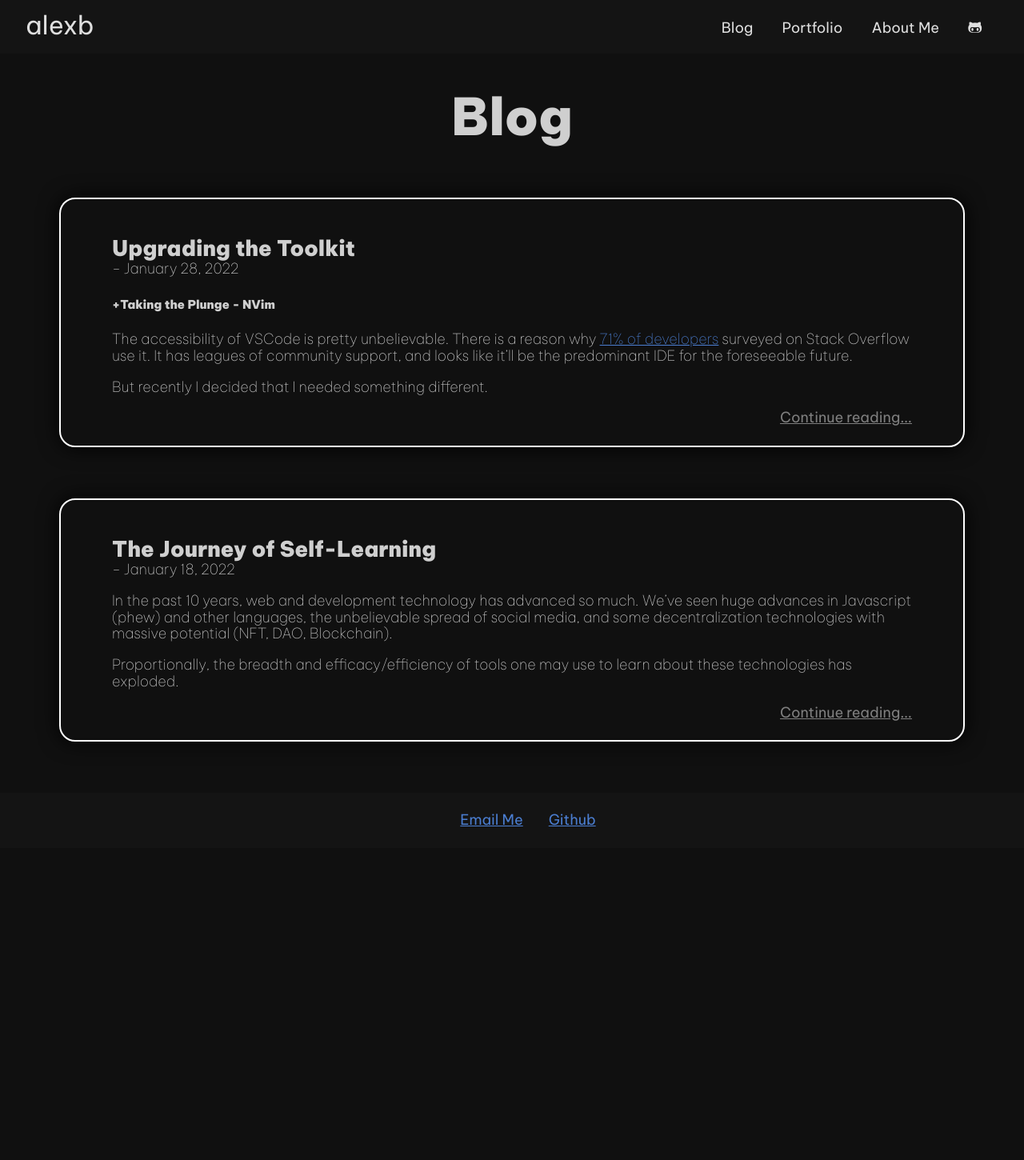
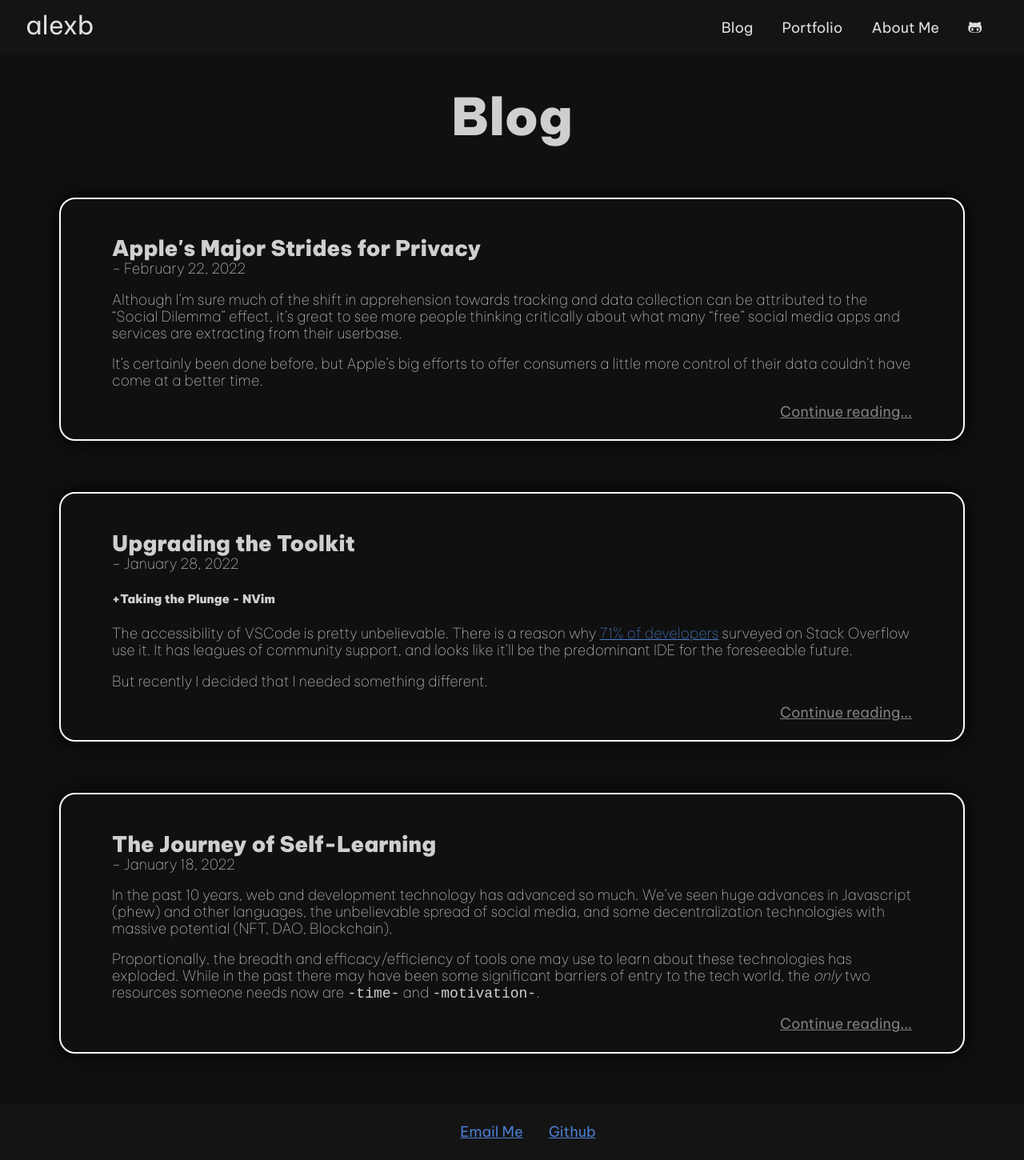
Before and after one commit to ifollowyou-hub/ifollowyou-hub.github.io, a Jekyll site: the page built from blog/index.html, in a window 1280 px wide. Shown: the whole page at 80% size. Built offline with Jekyll 4.4.1, drawn with Linux system fonts in a browser that asks for light colours; nearby versions of some CDN libraries; before the commit the page ends 1060 px from its top, so only the background shows below that.

Commit message:
Fix Previous Post and Add New Post

```diff
--- /dev/null
+++ b/_posts/2022-02-22-big-tech-protecting-your-data.md
@@ -0,0 +1,28 @@
+---
+layout: post
+title: Apple's Major Strides for Privacy
+category: privacy
+excerpt_separator: <!--jump-->
+---
+
+Although I'm sure much of the shift in apprehension towards tracking and data collection can be attributed to the "Social Dilemma" effect, it's great to see more people thinking critically about what many "free" social media apps and services are extracting from their userbase.
+
+It's certainly been done before, but Apple's big efforts to offer consumers a little more control of their data couldn't have come at a better time.
+<!--jump-->
+
+--
+
+### [Indicators Showing Camera/Microphone Use](https://support.apple.com/en-us/HT211876)
+Will the debate ever truly be settled on whether or not Facebook is eavesdropping on your conversations with coworkers? Or listening to podcasts with you? Well, [probably not](https://www.businessinsider.com/facebook-ads-listening-to-you-2019-5), but it's always good to see what app is just a little too careless about leaving your microphone on.
+
+### [Opting Out of App Tracking](https://support.apple.com/en-us/HT212025)
+Users are able to opt out of cross-app tracking, and in the future (on a per-app basis), they'll be able to opt out of interapp tracking.
+
+### [Offering Private Relay Service](https://support.apple.com/en-us/HT212614)
+Rounding out some fundamental privacy services, Apple has quietly offered an upgrade to a relay service akin to a VPN. Unfortunately, just like some VPN's, it's succeptible to [being blocked](https://9to5mac.com/2022/01/10/t-mobile-block-icloud-private-relay/).
+
+--
+
+All of these small, but meaningful features make it much simpler for the average end-user to think consciously about their data and privacy.
+
+Apple is appealing to a growing demographic of ad skeptics, but the real win here is that many other tech providers will need to follow suit to stay competitive.
--- a/index.html
+++ b/index.html
@@ -21,7 +21,7 @@ layout: default
       Latest Blog Post
     </div>
     {% for post in site.posts limit:1 %}
-      <h3>{{ post.title }}</h3>
+    <h3><a href={{post.url}}>{{ post.title }}</a></h3>
       <div class="home-excerpt">
         <p>{{ post.excerpt }}</p>
       </div>
```
Also changed, not shown: _posts/2022-01-18-the-journey-of-self-learning.md (+1 -1 lines).
